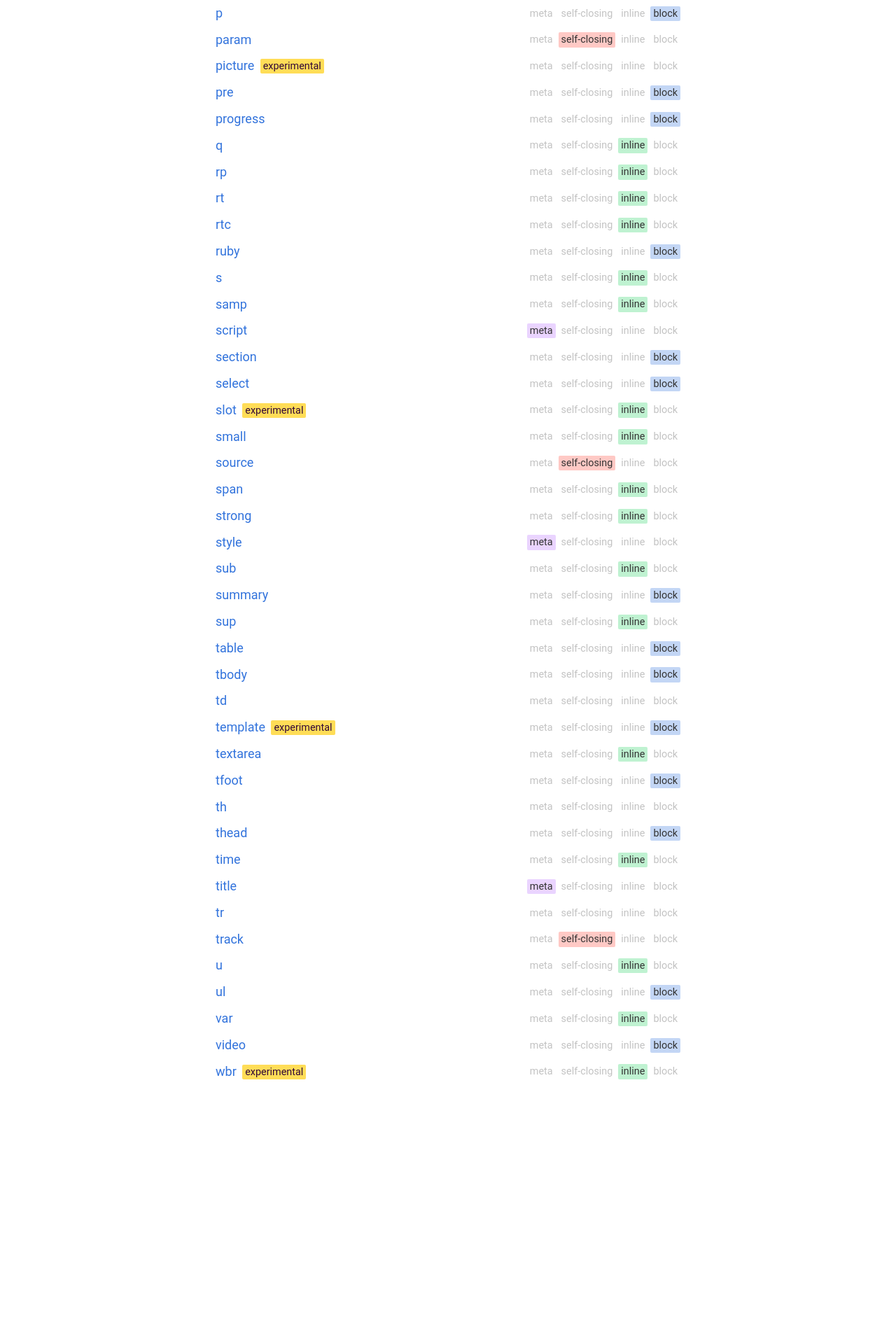
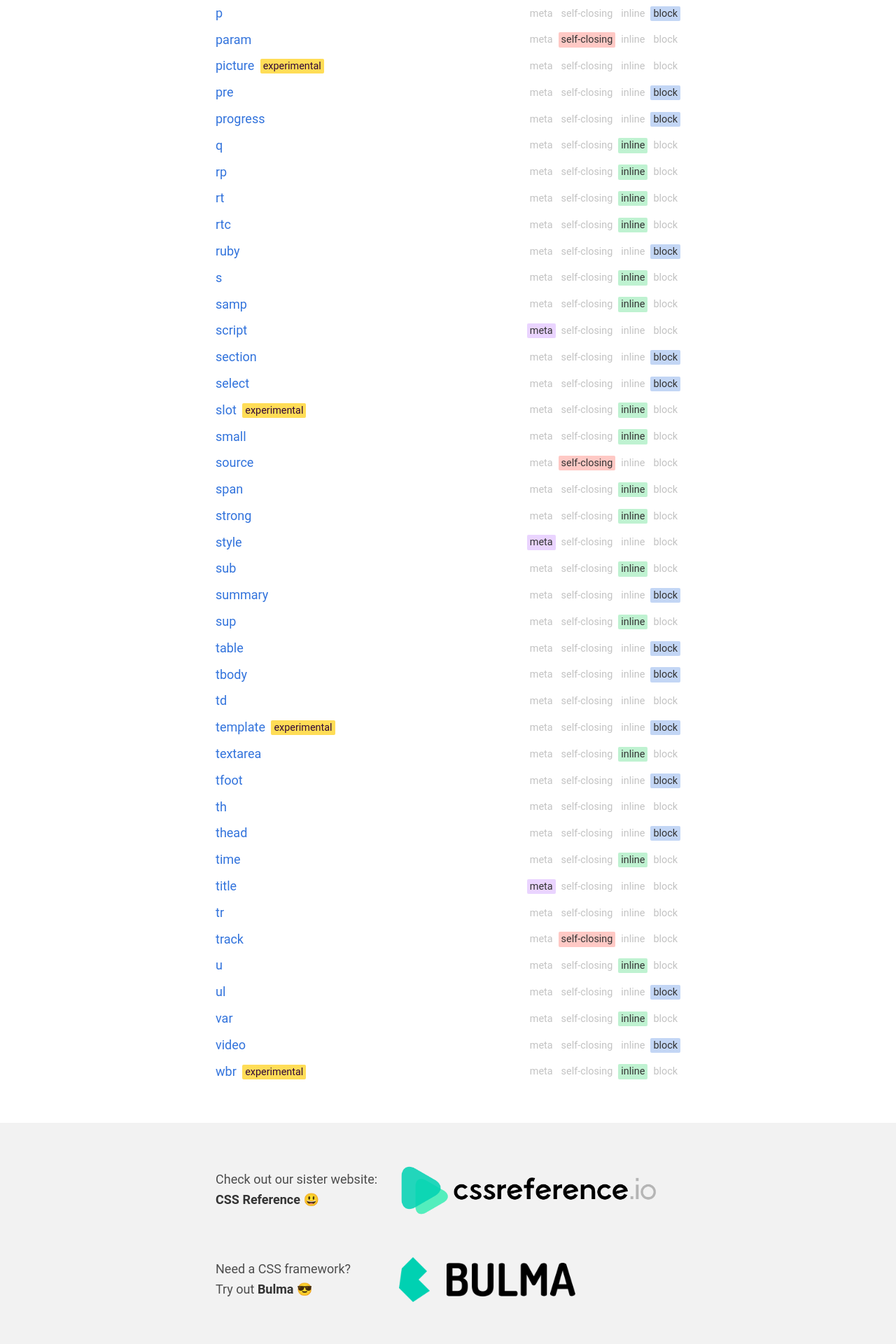
Before and after one commit to jgthms/html-reference, a Jekyll site: the page built from index.html, in a window 1280 px wide. Shown: the part 3348-5268 px from the top of the page at 70% size. Built offline with Jekyll 4.4.1, drawn with Linux system fonts in a browser that asks for light colours; comment, search, counter and statistics services are not loaded; before the commit the page ends 4952 px from its top, so only the background shows below that.

Commit message:
Add sister

```diff
--- /dev/null
+++ b/_includes/sister.html
@@ -0,0 +1,20 @@
+<footer class="sisters">
+  <div class="sister sister--cssreference container">
+    <h4 class="sister-title">
+      Check out our sister website:<br>
+      <strong>CSS Reference</strong> 😃
+    </h4>
+    <a class="sister-banner" href="http://cssreference.io">
+      <img src="{{site.url}}/images/css-reference-logo.png" alt="CSS Reference logo">
+    </a>
+  </div>
+  <div class="sister sister--bulma container">
+    <h4 class="sister-title">
+      Need a CSS framework?<br>
+      Try out <strong>Bulma</strong> 😎
+    </h4>
+    <a class="sister-banner" href="http://bulma.io">
+      <img src="{{site.url}}/images/bulma-logo.png" alt="Bulma logo">
+    </a>
+  </div>
+</footer>
--- a/css/website.sass
+++ b/css/website.sass
@@ -18,6 +18,7 @@
 @import "../sass/elements"
 @import "../sass/modal"
 @import "../sass/keyframes"
+@import "../sass/sister"
 
 @import "../sass/attribute"
 @import "../sass/element"
--- a/index.html
+++ b/index.html
@@ -72,6 +72,7 @@ route: index
         </div>
       </div>
     </main>
+    {% include sister.html %}
     {% include modals/share.html %}
     {% include google-fonts.html %}
     <script src="{{site.url}}/javascript/clipboard.min.js"></script>
--- /dev/null
+++ b/sass/sister.sass
@@ -0,0 +1,44 @@
+.sisters
+  background-color: $background
+
+.sister-banner
+  display: flex
+
+.sister--cssreference
+  .sister-banner img
+    height: 48px
+
+.sister--bulma
+  .sister-banner img
+    height: 48px
+
++mobile
+  .sisters
+    padding: 40px 20px
+    text-align: center
+    .sister + .sister
+      margin-top: 40px
+  .sister-banner
+    justify-content: center
+    margin-top: 10px
+
++desktop
+  .sisters
+    padding: 60px
+    .sister
+      align-items: center
+      display: flex
+      padding-left: 1rem
+      & + .sister
+        margin-top: 60px
+  .sister-title
+    flex-grow: 1
+  .sister-banner
+    flex-shrink: 0
+    width: 420px
+  .sister--cssreference
+    .sister-banner img
+      height: 72px
+  .sister--bulma
+    .sister-banner img
+      height: 64px
```
Also changed, not shown: css/website.css, images/bulma-logo.png (added), images/css-reference-logo.png (added).
